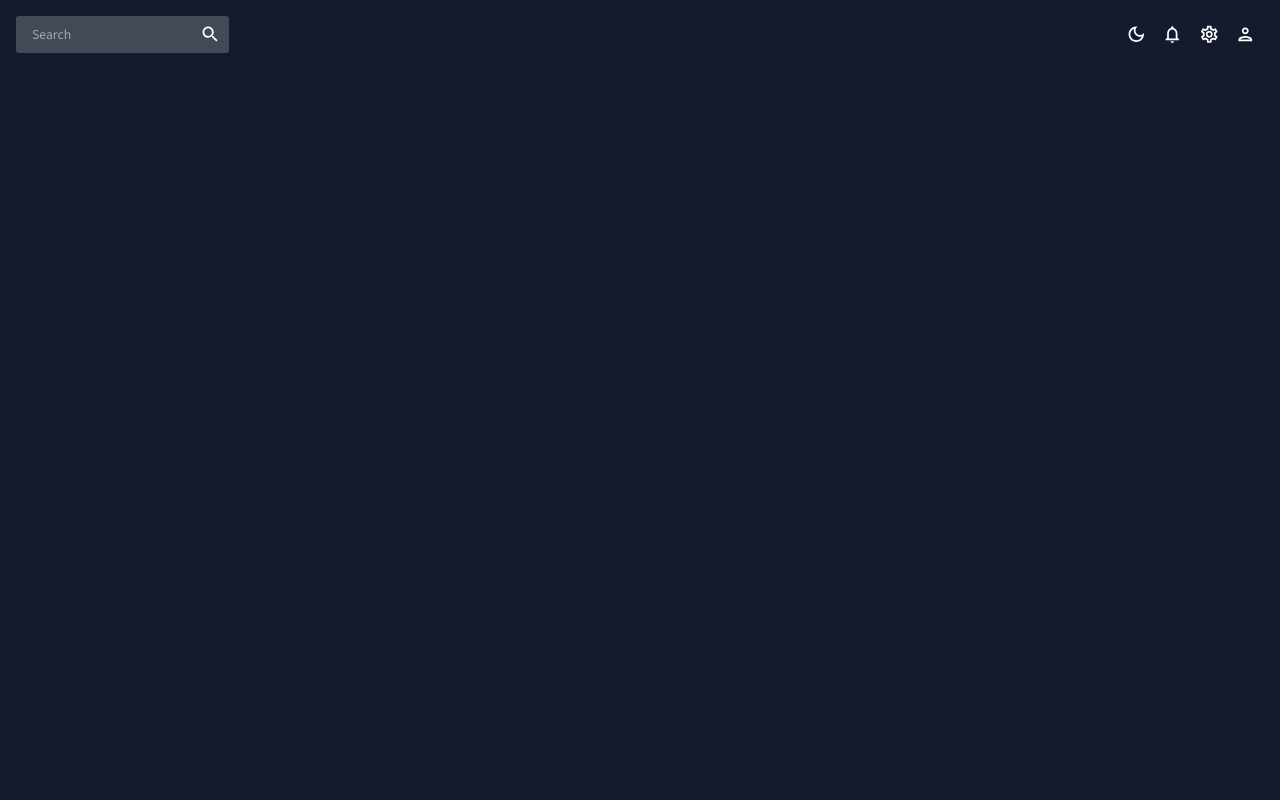
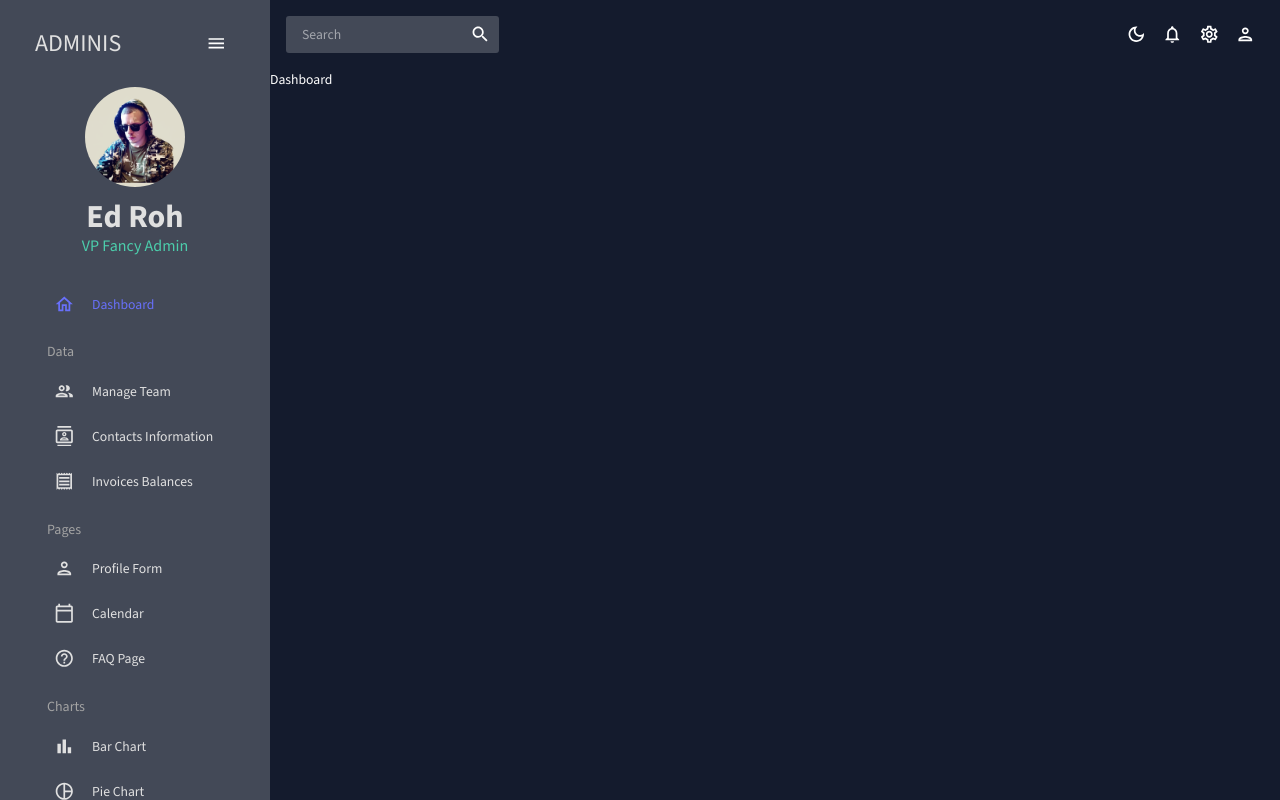
Before and after one commit to JakubKub13/DASHBOARD, a React (Create React App) app: page / in a window 1280 px wide. Built offline with nearby package versions, Linux system fonts and the light colour scheme.

Commit message:
adding sidebar

```diff
--- a/package.json
+++ b/package.json
@@ -23,7 +23,7 @@
     "formik": "^2.4.2",
     "react": "^18.2.0",
     "react-dom": "^18.2.0",
-    "react-pro-sidebar": "^1.1.0-alpha.1",
+    "react-pro-sidebar": "^0.7.1",
     "react-router-dom": "^6.14.2",
     "react-scripts": "5.0.1",
     "web-vitals": "^2.1.4",
--- a/src/App.js
+++ b/src/App.js
@@ -1,6 +1,19 @@
 import { ColorModeContext, useMode } from './theme';
 import { CssBaseline, ThemeProvider } from "@mui/material";
+import { Routes, Route } from "react-router-dom";
 import Topbar from "./scenes/global/Topbar";
+import Sidebar from "./scenes/global/Sidebar";
+import Dashboard from "./scenes/dashboard";
+// import Team from "./scenes/team";
+// import Invoices from "./scenes/invoices";
+// import Contacts from "./scenes/contacts";
+// import Bar from "./scenes/bar";
+// import Form from "./scenes/form";
+// import Line from "./scenes/line";
+// import Pie from "./scenes/pie";
+// import FAQ from "./scenes/faq";
+// import Geography from "./scenes/geography";
+// import Calendar from "./scenes/calendar";
 
 function App() {
   const [theme, colorMode] = useMode();
@@ -9,7 +22,23 @@
     <ThemeProvider theme={theme}>
       <CssBaseline />
       <div className="app">
-        <main className="content"><Topbar /></main>
+        <Sidebar />
+        <main className="content">
+          <Topbar />
+          <Routes>
+            <Route path="/" element={<Dashboard />} />
+            {/* <Route path="/team" element={<Team />} /> */}
+            {/* <Route path="/contacts" element={<Contacts />} /> */}
+            {/* <Route path="/invoices" element={<Invoices />} /> */}
+            {/* <Route path="/form" element={<Form />} /> */}
+            {/* <Route path="/bar" element={<Bar />} /> */}
+            {/* <Route path="/pie" element={<Pie />} /> */}
+            {/* <Route path="/line" element={<Line />} /> */}
+            {/* <Route path="/faq" element={<FAQ />} /> */}
+            {/* <Route path="/geography" element={<Geography />} /> */}
+            {/* <Route path="/calendar" element={<Calendar />} /> */}
+          </Routes>
+        </main>
       </div>
       </ThemeProvider>
     </ColorModeContext.Provider>
--- a/src/scenes/global/Sidebar.jsx
+++ b/src/scenes/global/Sidebar.jsx
@@ -1,5 +1,228 @@
+import { useState } from "react";
+import { ProSidebar, Menu, MenuItem } from "react-pro-sidebar";
+import { Box, IconButton, Typography, useTheme } from "@mui/material";
+import { Link } from "react-router-dom";
+import "react-pro-sidebar/dist/css/styles.css";
+import { tokens } from "../../theme";
+import HomeOutlinedIcon from "@mui/icons-material/HomeOutlined";
+import PeopleOutlinedIcon from "@mui/icons-material/PeopleOutlined";
+import ContactsOutlinedIcon from "@mui/icons-material/ContactsOutlined";
+import ReceiptOutlinedIcon from "@mui/icons-material/ReceiptOutlined";
+import PersonOutlinedIcon from "@mui/icons-material/PersonOutlined";
+import CalendarTodayOutlinedIcon from "@mui/icons-material/CalendarTodayOutlined";
+import HelpOutlineOutlinedIcon from "@mui/icons-material/HelpOutlineOutlined";
+import BarChartOutlinedIcon from "@mui/icons-material/BarChartOutlined";
+import PieChartOutlineOutlinedIcon from "@mui/icons-material/PieChartOutlineOutlined";
+import TimelineOutlinedIcon from "@mui/icons-material/TimelineOutlined";
+import MenuOutlinedIcon from "@mui/icons-material/MenuOutlined";
+import MapOutlinedIcon from "@mui/icons-material/MapOutlined";
+
+const Item = ({ title, to, icon, selected, setSelected }) => {
+  const theme = useTheme();
+  const colors = tokens(theme.palette.mode);
+  return (
+    <MenuItem
+      active={selected === title}
+      style={{
+        color: colors.grey[100],
+      }}
+      onClick={() => setSelected(title)}
+      icon={icon}
+    >
+      <Typography>{title}</Typography>
+      <Link to={to} />
+    </MenuItem>
+  );
+};
+
 const Sidebar = () => {
-    return <div>Sidebar</div>
-}
+  const theme = useTheme();
+  const colors = tokens(theme.palette.mode);
+  const [isCollapsed, setIsCollapsed] = useState(false);
+  const [selected, setSelected] = useState("Dashboard");
+
+  return (
+    <Box
+      sx={{
+        "& .pro-sidebar-inner": {
+          background: `${colors.primary[400]} !important`,
+        },
+        "& .pro-icon-wrapper": {
+          backgroundColor: "transparent !important",
+        },
+        "& .pro-inner-item": {
+          padding: "5px 35px 5px 20px !important",
+        },
+        "& .pro-inner-item:hover": {
+          color: "#868dfb !important",
+        },
+        "& .pro-menu-item.active": {
+          color: "#6870fa !important",
+        },
+      }}
+    >
+      <ProSidebar collapsed={isCollapsed}>
+        <Menu iconShape="square">
+          {/* LOGO AND MENU ICON */}
+          <MenuItem
+            onClick={() => setIsCollapsed(!isCollapsed)}
+            icon={isCollapsed ? <MenuOutlinedIcon /> : undefined}
+            style={{
+              margin: "10px 0 20px 0",
+              color: colors.grey[100],
+            }}
+          >
+            {!isCollapsed && (
+              <Box
+                display="flex"
+                justifyContent="space-between"
+                alignItems="center"
+                ml="15px"
+              >
+                <Typography variant="h3" color={colors.grey[100]}>
+                  ADMINIS
+                </Typography>
+                <IconButton onClick={() => setIsCollapsed(!isCollapsed)}>
+                  <MenuOutlinedIcon />
+                </IconButton>
+              </Box>
+            )}
+          </MenuItem>
+
+          {!isCollapsed && (
+            <Box mb="25px">
+              <Box display="flex" justifyContent="center" alignItems="center">
+                <img
+                  alt="profile-user"
+                  width="100px"
+                  height="100px"
+                  src={`../../assets/user.png`}
+                  style={{ cursor: "pointer", borderRadius: "50%" }}
+                />
+              </Box>
+              <Box textAlign="center">
+                <Typography
+                  variant="h2"
+                  color={colors.grey[100]}
+                  fontWeight="bold"
+                  sx={{ m: "10px 0 0 0" }}
+                >
+                  Ed Roh
+                </Typography>
+                <Typography variant="h5" color={colors.greenAccent[500]}>
+                  VP Fancy Admin
+                </Typography>
+              </Box>
+            </Box>
+          )}
+
+          <Box paddingLeft={isCollapsed ? undefined : "10%"}>
+            <Item
+              title="Dashboard"
+              to="/"
+              icon={<HomeOutlinedIcon />}
+              selected={selected}
+              setSelected={setSelected}
+            />
+
+            <Typography
+              variant="h6"
+              color={colors.grey[300]}
+              sx={{ m: "15px 0 5px 20px" }}
+            >
+              Data
+            </Typography>
+            <Item
+              title="Manage Team"
+              to="/team"
+              icon={<PeopleOutlinedIcon />}
+              selected={selected}
+              setSelected={setSelected}
+            />
+            <Item
+              title="Contacts Information"
+              to="/contacts"
+              icon={<ContactsOutlinedIcon />}
+              selected={selected}
+              setSelected={setSelected}
+            />
+            <Item
+              title="Invoices Balances"
+              to="/invoices"
+              icon={<ReceiptOutlinedIcon />}
+              selected={selected}
+              setSelected={setSelected}
+            />
+
+            <Typography
+              variant="h6"
+              color={colors.grey[300]}
+              sx={{ m: "15px 0 5px 20px" }}
+            >
+              Pages
+            </Typography>
+            <Item
+              title="Profile Form"
+              to="/form"
+              icon={<PersonOutlinedIcon />}
+              selected={selected}
+              setSelected={setSelected}
+            />
+            <Item
+              title="Calendar"
+              to="/calendar"
+              icon={<CalendarTodayOutlinedIcon />}
+              selected={selected}
+              setSelected={setSelected}
+            />
+            <Item
+              title="FAQ Page"
+              to="/faq"
+              icon={<HelpOutlineOutlinedIcon />}
+              selected={selected}
+              setSelected={setSelected}
+            />
+
+            <Typography
+              variant="h6"
+              color={colors.grey[300]}
+              sx={{ m: "15px 0 5px 20px" }}
+            >
+              Charts
+            </Typography>
+            <Item
+              title="Bar Chart"
+              to="/bar"
+              icon={<BarChartOutlinedIcon />}
+              selected={selected}
+              setSelected={setSelected}
+            />
+            <Item
+              title="Pie Chart"
+              to="/pie"
+              icon={<PieChartOutlineOutlinedIcon />}
+              selected={selected}
+              setSelected={setSelected}
+            />
+            <Item
+              title="Line Chart"
+              to="/line"
+              icon={<TimelineOutlinedIcon />}
+              selected={selected}
+              setSelected={setSelected}
+            />
+            <Item
+              title="Geography Chart"
+              to="/geography"
+              icon={<MapOutlinedIcon />}
+              selected={selected}
+              setSelected={setSelected}
+            />
+          </Box>
+        </Menu>
+      </ProSidebar>
+    </Box>
+  );
+};
 
 export default Sidebar;
```
Also changed, not shown: public/assets/user.png (added), 1 other file (tests, documents, lock files or other folders).
